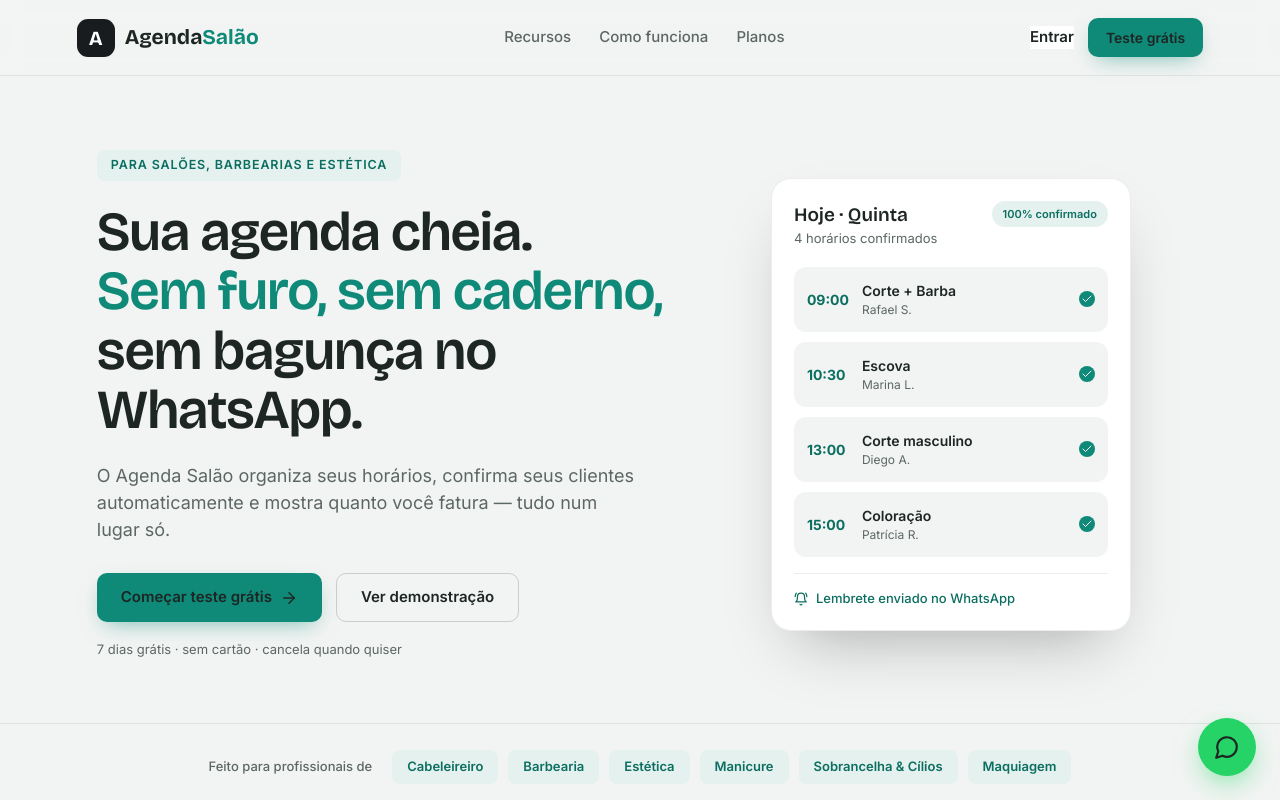
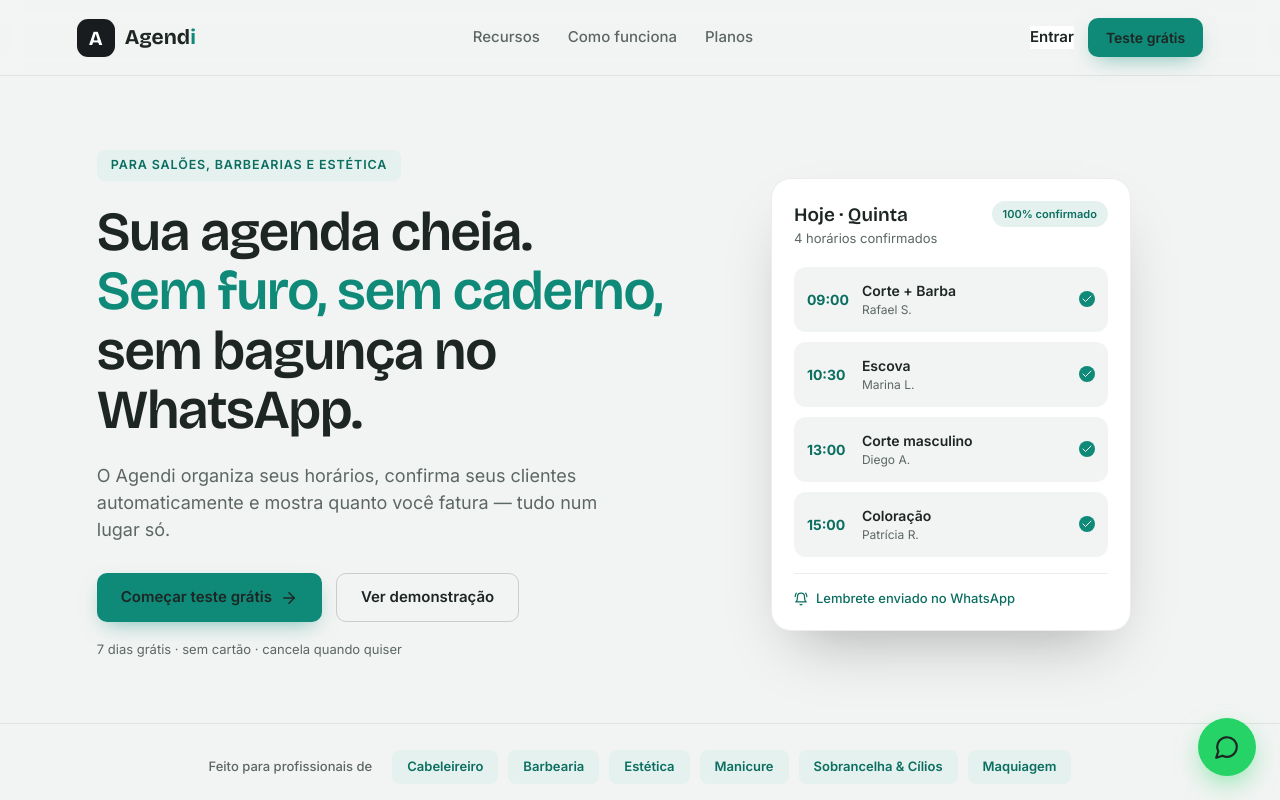
Before and after one commit to gitmonteiroo/agenda-salao, a React (Vite) app: page / in a window 1280 px wide. Shown: the top 800 px of the page. Built offline with nearby package versions, Linux system fonts and the light colour scheme; no server answers.

Commit message:
rebrand: Agenda Salao -> Agendi em todos os arquivos

```diff
--- a/index.html
+++ b/index.html
@@ -3,8 +3,8 @@
   <head>
     <meta charset="UTF-8" />
     <meta name="viewport" content="width=device-width, initial-scale=1.0" />
-    <meta name="description" content="Agenda Salão — agendamento online para salões, barbearias e estética." />
-    <title>Agenda Salão</title>
+    <meta name="description" content="Agendi — agendamento online para salões, barbearias e estética." />
+    <title>Agendi</title>
   </head>
   <body>
     <div id="root"></div>
--- a/src/components/AppLayout.jsx
+++ b/src/components/AppLayout.jsx
@@ -34,7 +34,7 @@ export default function AppLayout() {
       <aside className="side">
         <div className="side-brand">
           <span className="brand-mark sm">A</span>
-          <span>Agenda<b>Salão</b></span>
+          <span>Agend<b>i</b></span>
         </div>
         <nav className="side-nav">
           {NAV.map((n) => (
--- a/src/pages/Cadastro.jsx
+++ b/src/pages/Cadastro.jsx
@@ -42,7 +42,7 @@ export default function Cadastro() {
       <div className="auth-card">
         <Link to="/" className="auth-brand">
           <span className="brand-mark">A</span>
-          <b>Agenda<span>Salão</span></b>
+          <b>Agend<span>i</span></b>
         </Link>
 
         {aguardandoEmail ? (
@@ -55,7 +55,7 @@ export default function Cadastro() {
         ) : (
           <>
             <h1>Criar conta</h1>
-            <p className="sub">Comece seu teste grátis de 14 dias.</p>
+            <p className="sub">Comece seu teste grátis de 7 dias.</p>
 
             {erro && <div className="auth-err">{erro}</div>}
 
--- a/src/pages/LandingPage.jsx
+++ b/src/pages/LandingPage.jsx
@@ -5,7 +5,7 @@ import {
 } from "lucide-react";
 
 // ─────────────────────────────────────────────────────────────
-// Agenda Salão — Landing page
+// Agendi — Landing page
 // Ajuste antes do deploy:
 //   WHATSAPP  → seu número com DDI (ex.: 5575999999999)
 //   LOGIN_URL → rota da tela de login (padrão "/login")
@@ -16,7 +16,7 @@ const LOGIN_URL = "/login";
 const DEMO_URL = "/login";
 const CADASTRO_URL = "/cadastro";
 const WPP_MSG = encodeURIComponent(
-  "Olá! Vi o Agenda Salão e quero testar 7 dias grátis."
+  "Olá! Vi o Agendi e quero testar 7 dias grátis."
 );
 const wppLink = `https://wa.me/${WHATSAPP}?text=${WPP_MSG}`;
 
@@ -69,7 +69,7 @@ const PLANOS = [
 ];
 
 const FAQ = [
-  { q: "Preciso instalar algum programa?", a: "Não. O Agenda Salão funciona direto pelo navegador do celular ou do computador. É só entrar e usar." },
+  { q: "Preciso instalar algum programa?", a: "Não. O Agendi funciona direto pelo navegador do celular ou do computador. É só entrar e usar." },
   { q: "Meus clientes precisam baixar um aplicativo?", a: "Não. Eles agendam por um link — abre no navegador, escolhem o horário e pronto." },
   { q: "Consigo testar antes de pagar?", a: "Sim. São 7 dias grátis, sem precisar cadastrar cartão. Se gostar, é só assinar." },
   { q: "Meus dados e os dos meus clientes ficam seguros?", a: "Sim. Cada conta tem seus dados isolados e protegidos. Ninguém vê a sua agenda além de você." },
@@ -196,7 +196,7 @@ export default function LandingPage() {
       <header className="nav">
         <a href="#topo" className="brand">
           <span className="brand-mark">A</span>
-          <span className="brand-name">Agenda<span>Salão</span></span>
+          <span className="brand-name">Agend<span>i</span></span>
         </a>
         <nav className="nav-links">
           <a href="#recursos">Recursos</a>
@@ -219,7 +219,7 @@ export default function LandingPage() {
             sem bagunça no WhatsApp.
           </h1>
           <p className="hero-sub">
-            O Agenda Salão organiza seus horários, confirma seus clientes
+            O Agendi organiza seus horários, confirma seus clientes
             automaticamente e mostra quanto você fatura — tudo num lugar só.
           </p>
           <div className="hero-btns">
@@ -367,7 +367,7 @@ export default function LandingPage() {
       <footer className="footer">
         <div className="foot-brand">
           <span className="brand-mark sm">A</span>
-          <span className="brand-name light">Agenda<span>Salão</span></span>
+          <span className="brand-name light">Agend<span>i</span></span>
         </div>
         <p className="foot-by">
           Um produto <a href="https://instagram.com/agenciacsld" target="_blank" rel="noreferrer">Consolidar Tech</a>
@@ -376,7 +376,7 @@ export default function LandingPage() {
           <a href="https://instagram.com/agenciacsld" target="_blank" rel="noreferrer" aria-label="Instagram"><Instagram size={18} /></a>
           <a href={wppLink} target="_blank" rel="noreferrer" aria-label="WhatsApp"><MessageCircle size={18} /></a>
         </div>
-        <p className="foot-copy">© 2026 Agenda Salão · Todos os direitos reservados</p>
+        <p className="foot-copy">© 2026 Agendi · Todos os direitos reservados</p>
       </footer>
 
       {/* WHATSAPP FLUTUANTE */}
--- a/src/pages/Login.jsx
+++ b/src/pages/Login.jsx
@@ -45,7 +45,7 @@ export default function Login() {
       <div className="auth-card">
         <Link to="/" className="auth-brand">
           <span className="brand-mark">A</span>
-          <b>Agenda<span>Salão</span></b>
+          <b>Agend<span>i</span></b>
         </Link>
 
         <h1>Entrar na conta</h1>
```
